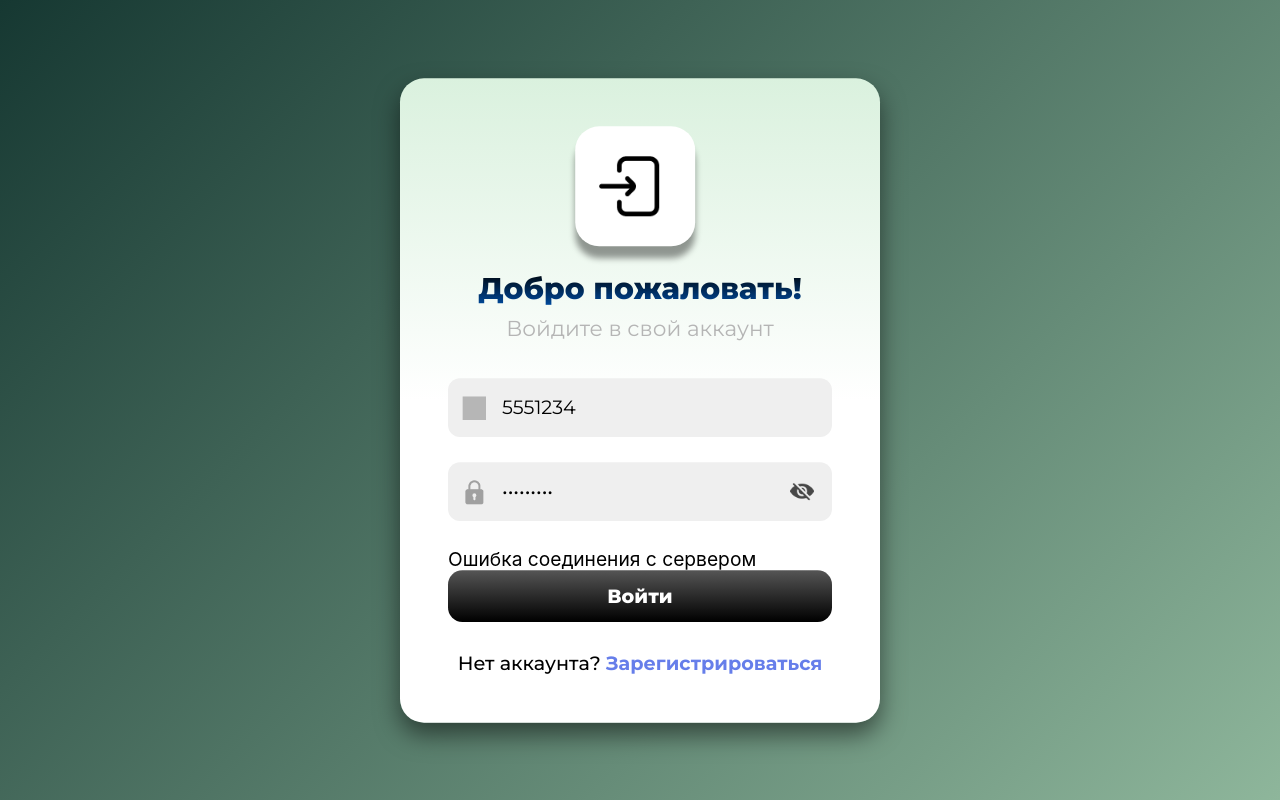
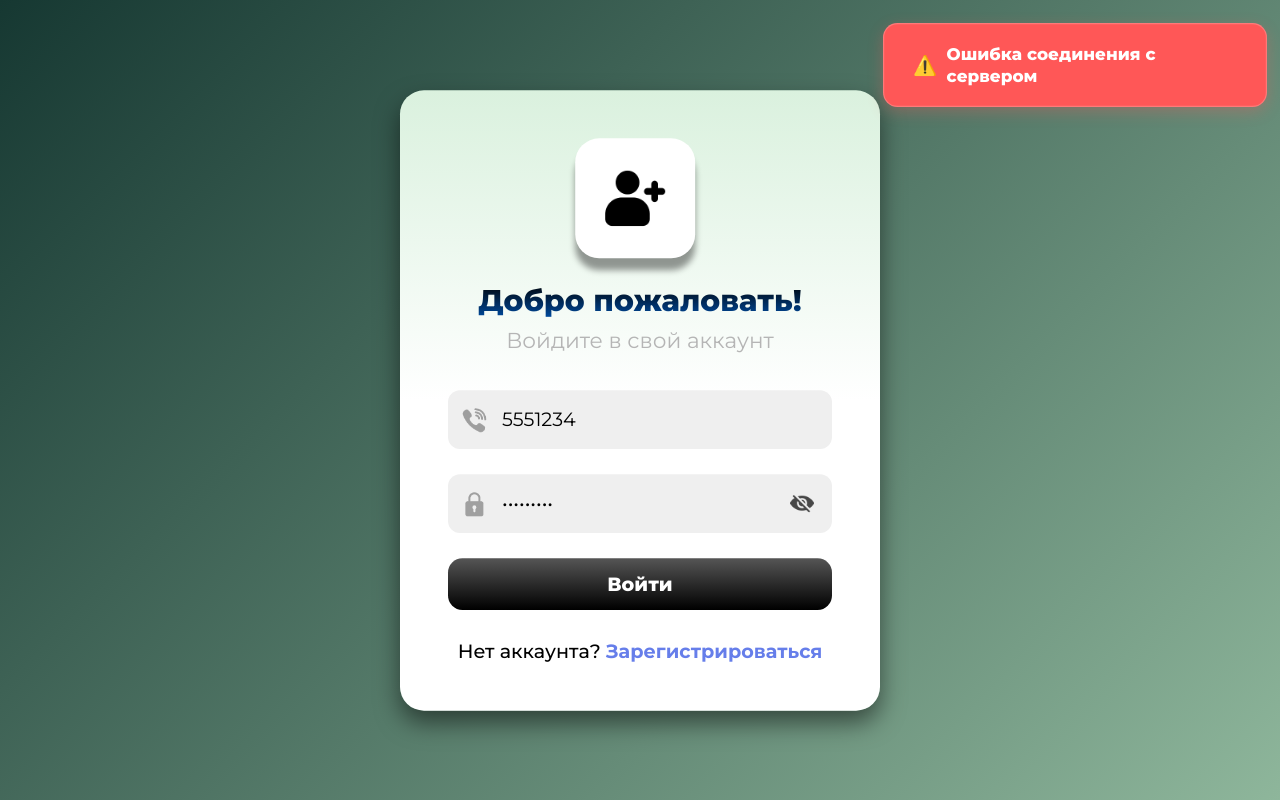
Before and after one commit to kryptoNkn/pvz-platform, a React (Vite) app in the folder frontend/: page / in a window 1280 px wide. Both pictures are taken after typing "5551234", "Sample123" into the empty fields and a click on the button "Войти". Built offline with nearby package versions, Linux system fonts and the light colour scheme; no server answers; grey boxes are pictures that could not be loaded.

Commit message:
hotfix: пофиксил баги с авторизацией, поправил иконки, стилизовал popup-error и вынес его в правый верхний угол

```diff
--- a/frontend/index.html
+++ b/frontend/index.html
@@ -13,4 +13,5 @@
     <div id="root"></div>
     <script type="module" src="/src/main.tsx"></script>
   </body>
+  <div id="popup-root"></div>
 </html>
--- a/frontend/src/components/AuthForms/AuthForms.module.scss
+++ b/frontend/src/components/AuthForms/AuthForms.module.scss
@@ -299,6 +299,44 @@
   }
 }
 
-.error-message{
 
+.error-popup {
+  position: fixed;
+  top: 30px;
+  right: 45px;
+  background-color: #ff5757;
+  color: white;
+  padding: 16px 24px;
+  border-radius: 12px;
+  font-family: 'Montserrat', sans-serif;
+  font-size: 14px;
+  font-weight: 1000;
+  box-shadow: 0 4px 12px rgba(255, 87, 87, 0.3);
+  max-width: 320px;
+  max-width: 320px;
+  animation: slideInRight 0.3s ease;
+  display: flex;
+  align-items: center;
+  gap: 8px;
+  border: 1px solid rgba(255, 255, 255, 0.2);
+  pointer-events: none;
+  transform: scale(1.2);
+  &::before {
+    content: "⚠️";
+    font-size: 16px;
+  }
 }
+@keyframes slideInRight {
+  from {
+    transform: translateX(100%);
+    opacity: 0;
+  }
+  to {
+    transform: translateX(0);
+    opacity: 1;
+  }
+}
+#popup-root {
+  position: relative;
+  z-index: 9999;
+}
--- a/frontend/src/components/AuthForms/LoginForm.tsx
+++ b/frontend/src/components/AuthForms/LoginForm.tsx
@@ -1,5 +1,6 @@
 import { useState } from 'react';
 import styles from './AuthForms.module.scss';
+import Popup from './Popup';
 
 interface LoginFormProps {
   onSwitchToRegister?: () => void;
@@ -18,17 +19,23 @@
     setError('');
     setLoading(true);
 
+    const cleanPhone = phone.replace(/[^0-9]/g, '');
+    const payload = {
+      phone: cleanPhone,
+      password,
+    };
+
     try {
       const res = await fetch('/api/auth/login', {
         method: 'POST',
         headers: { 'Content-Type': 'application/json' },
         credentials: 'include',
-        body: JSON.stringify({ phone, password }),
+        body: JSON.stringify(payload),
       });
 
       if (!res.ok) {
         const text = await res.text();
-        setError(text || 'Неверный номер телефона или пароль');
+        setError(text || 'Ошибка входа');
         return;
       }
 
@@ -41,21 +48,23 @@
   };
 
   return (
+    <>
+      {error && <Popup message={error} onClose={() => setError('')} />}
     <div className={styles['login-container']}>
       <div className={styles['login-main']}>
         <div className={styles.square}>
-          <img src='/enter_icon.png' alt='vxod' className={styles['enter-picture']} />
+          <img src="/register_icon.png" alt="login" className={styles['login-picture']} />
         </div>
 
-        <h2 className={styles['login-main-h2']}>Добро пожаловать!</h2>
+        <h2>Добро пожаловать!</h2>
         <p className={styles.subtitle}>Войдите в свой аккаунт</p>
 
         <form onSubmit={handleSubmit}>
           <div className={styles['input-stroke']}>
-            <img src='/phone-icon.png' alt='phone' className={styles['input-icon']} />
+            <img src="/phone-icon.png" alt="phone" className={styles['input-icon']} />
             <input
-              type='tel'
-              placeholder='Телефон'
+              type="tel"
+              placeholder="Телефон"
               value={phone}
               onChange={(e) => setPhone(e.target.value)}
               required
@@ -63,10 +72,10 @@
           </div>
 
           <div className={styles['input-stroke']}>
-            <img src='/password.png' alt='password' className={styles['input-icon']} />
+            <img src="/password.png" alt="password" className={styles['input-icon']} />
             <input
               type={showPassword ? 'text' : 'password'}
-              placeholder='Пароль'
+              placeholder="Пароль"
               value={password}
               onChange={(e) => setPassword(e.target.value)}
               required
@@ -84,9 +93,7 @@
             </button>
           </div>
 
-          {error && <p className={styles['error-message']}>{error}</p>}
-
-          <button type='submit' className={styles['login-button']} disabled={loading}>
+          <button type="submit" className={styles['login-button']} disabled={loading}>
             {loading ? 'Вход...' : 'Войти'}
           </button>
         </form>
@@ -103,6 +110,7 @@
         </div>
       </div>
     </div>
+    </>
   );
 };
 
--- /dev/null
+++ b/frontend/src/components/AuthForms/Popup.tsx
@@ -0,0 +1,26 @@
+import { useEffect } from 'react';
+import { createPortal } from 'react-dom';
+import styles from './AuthForms.module.scss';
+
+interface PopupProps {
+  message: string;
+  onClose: () => void;
+  duration?: number;
+}
+
+const Popup: React.FC<PopupProps> = ({ message, onClose, duration = 3000 }) => {
+  useEffect(() => {
+    const timer = setTimeout(onClose, duration);
+    return () => clearTimeout(timer);
+  }, [onClose, duration]);
+
+  return createPortal(
+    <div className={styles['error-popup']} onClick={onClose}>
+      {message}
+    </div>,
+
+    document.getElementById('popup-root')!
+  );
+};
+
+export default Popup;
--- a/frontend/src/components/AuthForms/RegisterForm.tsx
+++ b/frontend/src/components/AuthForms/RegisterForm.tsx
@@ -1,13 +1,13 @@
 import { useState } from 'react';
 import styles from './AuthForms.module.scss';
-
+import Popup from './Popup';
 interface RegisterFormProps {
   onSwitchToLogin?: () => void;
   onSuccess?: () => void;
 }
 
 const RegisterForm: React.FC<RegisterFormProps> = ({ onSwitchToLogin, onSuccess }) => {
-  const [FIO, setFIO] = useState('');
+  const [full_name, setFullName] = useState('');
   const [phone, setPhone] = useState('');
   const [password, setPassword] = useState('');
   const [confirmPassword, setConfirmPassword] = useState('');
@@ -29,12 +29,19 @@
 
     setLoading(true);
 
+    const cleanPhone = phone.replace(/[^0-9]/g, '');
+    const payload = {
+      full_name,
+      phone: cleanPhone,
+      password,
+    };
+
     try {
       const res = await fetch('/api/auth/register', {
         method: 'POST',
         headers: { 'Content-Type': 'application/json' },
         credentials: 'include',
-        body: JSON.stringify({ FIO, phone, password }),
+        body: JSON.stringify(payload),
       });
 
       if (!res.ok) {
@@ -52,6 +59,8 @@
   };
 
   return (
+    <>
+      {error && <Popup message={error} onClose={() => setError('')} />}
     <div className={styles['register-container']}>
       <div className={styles['register-main']}>
         <div className={styles.square}>
@@ -66,14 +75,14 @@
             <input
               type="text"
               placeholder="Введите ФИО"
-              value={FIO}
-              onChange={(e) => setFIO(e.target.value)}
+              value={full_name}
+              onChange={(e) => setFullName(e.target.value)}
               required
             />
           </div>
 
           <div className={styles['input-stroke']}>
-            <img src="/email.png" alt="email" className={styles['input-icon']} />
+            <img src="/phone-icon.png" alt="phone" className={styles['input-icon']} />
             <input
               type="tel"
               placeholder="Телефон"
@@ -127,7 +136,6 @@
             </button>
           </div>
 
-          {error && <p className={styles['error-message']}>{error}</p>}
 
           <button type="submit" className={styles['login-button']} disabled={loading}>
             {loading ? 'Регистрация...' : 'Зарегистрироваться'}
@@ -146,6 +154,7 @@
         </div>
       </div>
     </div>
+    </>
   );
 };
 
```
Also changed, not shown: frontend/public/phone-icon.png (added), 1 other file (tests, documents, lock files or other folders).
